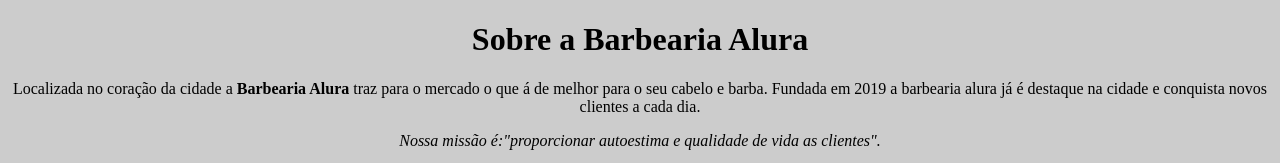
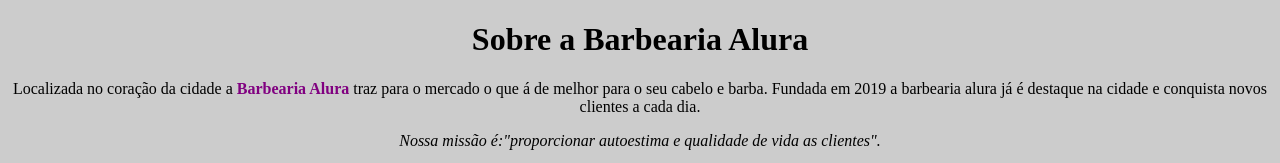
Before and after one commit to rafaelguimaraesoliveira/barbearia-alura, a plain HTML site: page index.html in a window 1280 px wide. Shown: the top 163 px of the page. Drawn offline with Linux system fonts and the light colour scheme.

Commit message:
cor do negrito

```diff
--- a/style.css
+++ b/style.css
@@ -2,3 +2,7 @@ body{
     text-align: center;
     background: #cccccc;
 }
+
+strong{
+color:purple;
+}
```
